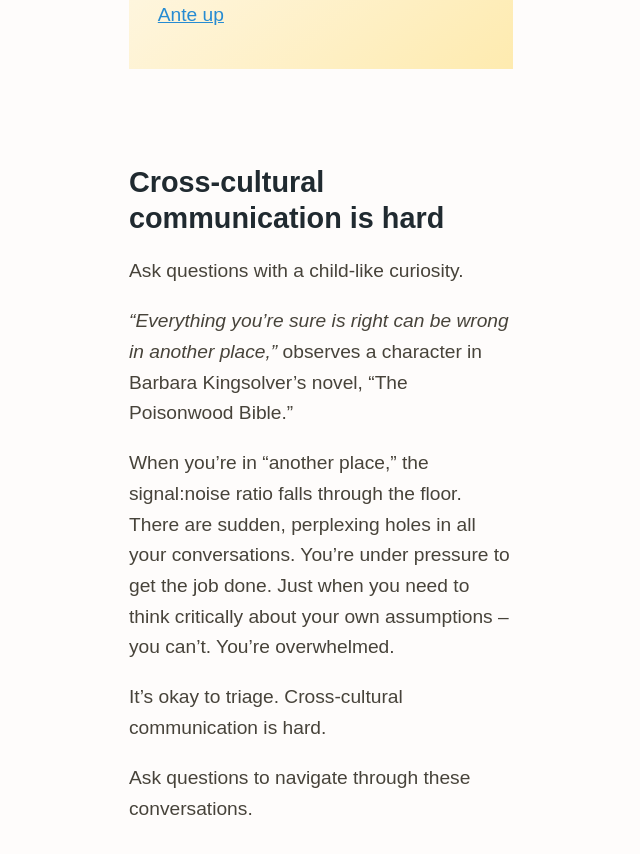
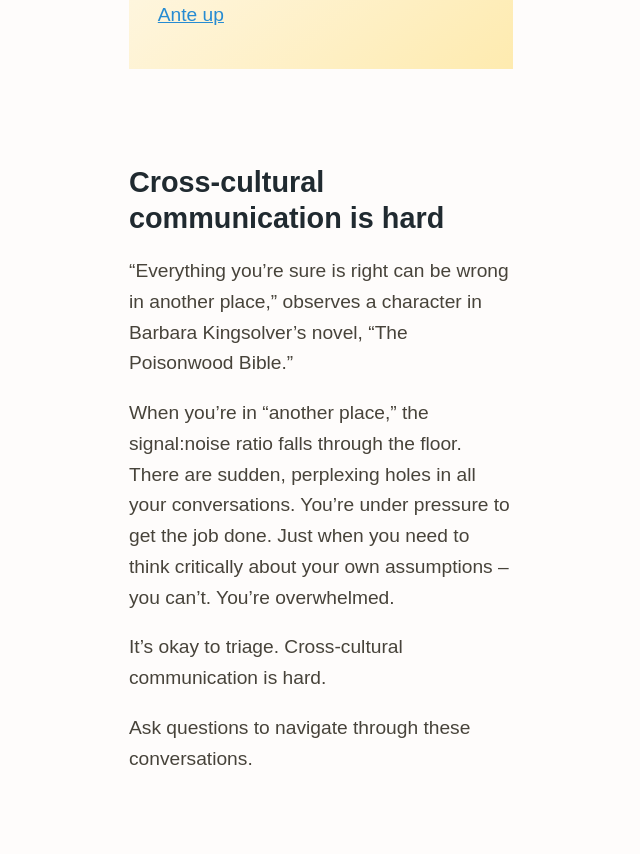
Before and after one commit to zachmccabe/zachmccabe.github.io, a Jekyll site: the page built from just-ask.md, in a window 1280 px wide and 900 px high, scrolled down 685 px. Shown: the top 854 px of the window, without its empty margins (319-959 px from the left). Built offline with Jekyll 4.4.1, drawn with Linux system fonts in a browser that asks for light colours.

Commit message:
Update just-ask.md

```diff
--- a/just-ask.md
+++ b/just-ask.md
@@ -26,9 +26,7 @@ Updated: {% include print_update.html %} • Notes on cross-cultural communicati
 
 ## Cross-cultural communication is hard
 
-Ask questions with a child-like curiosity.
-
-*"Everything you're sure is right can be wrong in another place,"* observes a character in Barbara Kingsolver's novel, "The Poisonwood Bible."
+"Everything you're sure is right can be wrong in another place," observes a character in Barbara Kingsolver's novel, "The Poisonwood Bible."
 
 When you're in "another place," the signal:noise ratio falls through the floor. There are sudden, perplexing holes in all your conversations. You're under pressure to get the job done. Just when you need to think critically about your own assumptions – you can't. You're overwhelmed.
 
```
